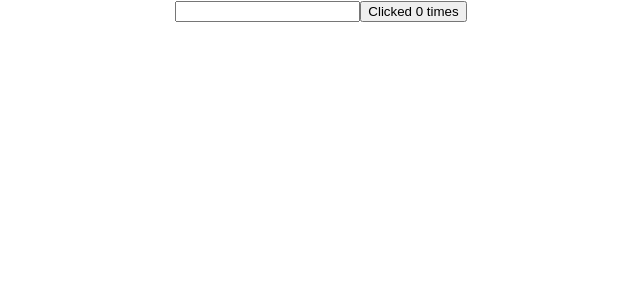
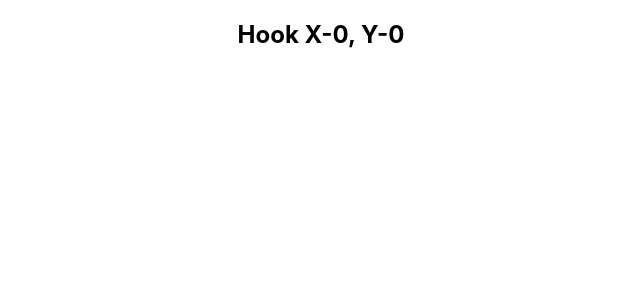
Before and after one commit to Rida4142/React-Hooks, a React (Create React App) app: page / in a window 1280 px wide. Shown: the top 300 px of the page, without its empty margins (319-959 px from the left). Built offline with nearby package versions, Linux system fonts and the light colour scheme.

Commit message:
executing use effect only once

```diff
--- a/src/App.js
+++ b/src/App.js
@@ -5,11 +5,13 @@ import Counter from './components/Counter';
 import UseStateObject from './components/UseStateObject';
 import UseStateArray from './components/UseStateArray';
 import UseEffect from './components/UseEffect';
+import HookMouse from './components/HookMouse';
 
 function App() {
   return (
     <div className="App">
-      <UseEffect />
+      <HookMouse />
+      {/* <UseEffect /> */}
       {/* <UseStateArray /> */}
       {/* <UseStateObject /> */}
       {/* <Counter /> */}
--- /dev/null
+++ b/src/components/HookMouse.js
@@ -0,0 +1,22 @@
+import React,{useState,useEffect} from 'react'
+
+function HookMouse() {
+    const [X,setX]=useState(0)
+    const [Y,setY]=useState(0)
+    const mousePosition=(e)=>{
+
+        setX(e.clientX)
+        setY(e.clientY)
+    }
+    useEffect(()=>{
+        console.log("Effect in hooks")
+        window.addEventListener('mouseover',mousePosition)
+    },[])
+  return (
+    <div>
+      <h2>Hook X-{X}, Y-{Y}</h2>
+    </div>
+  )
+}
+
+export default HookMouse
```
